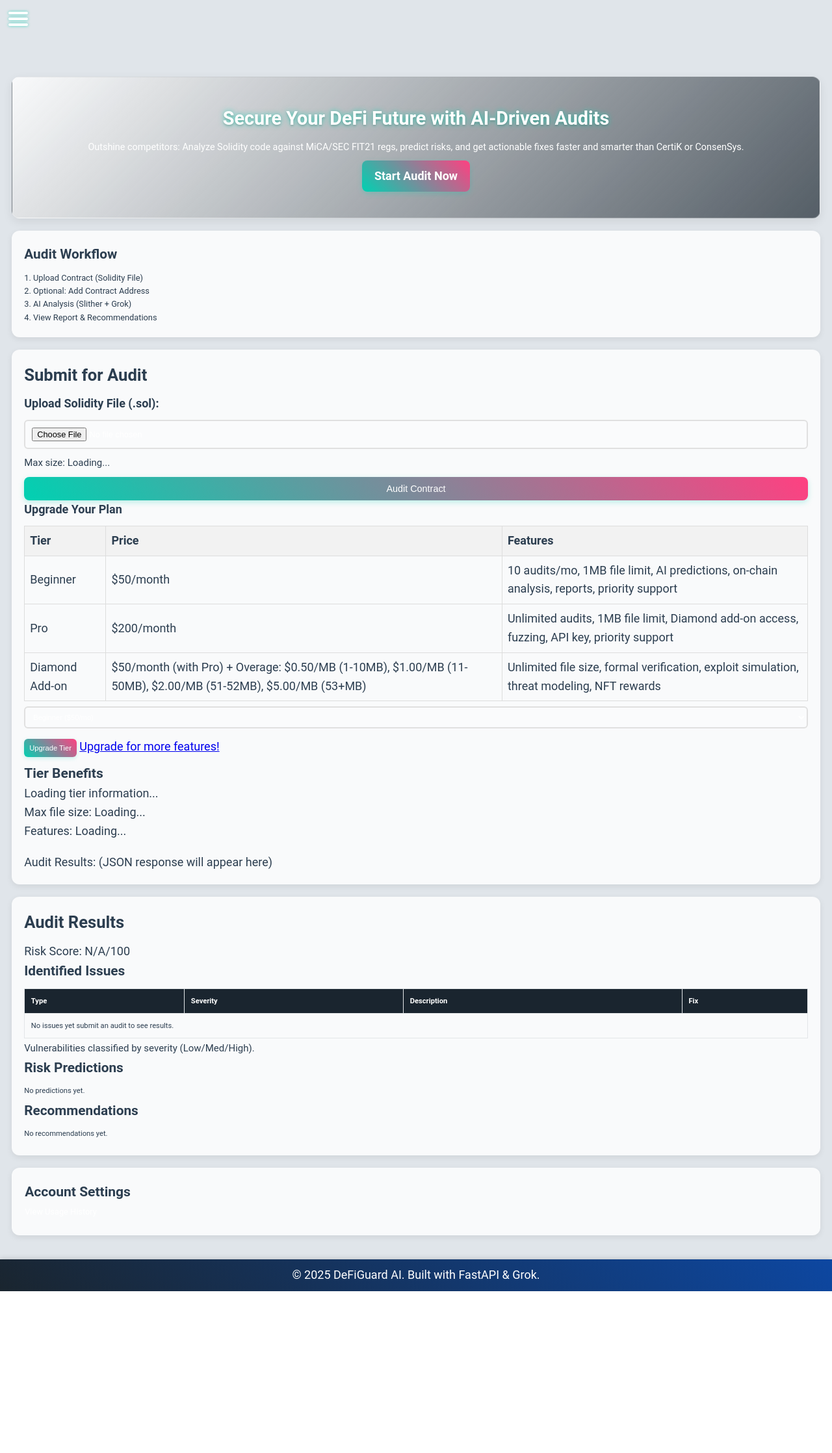
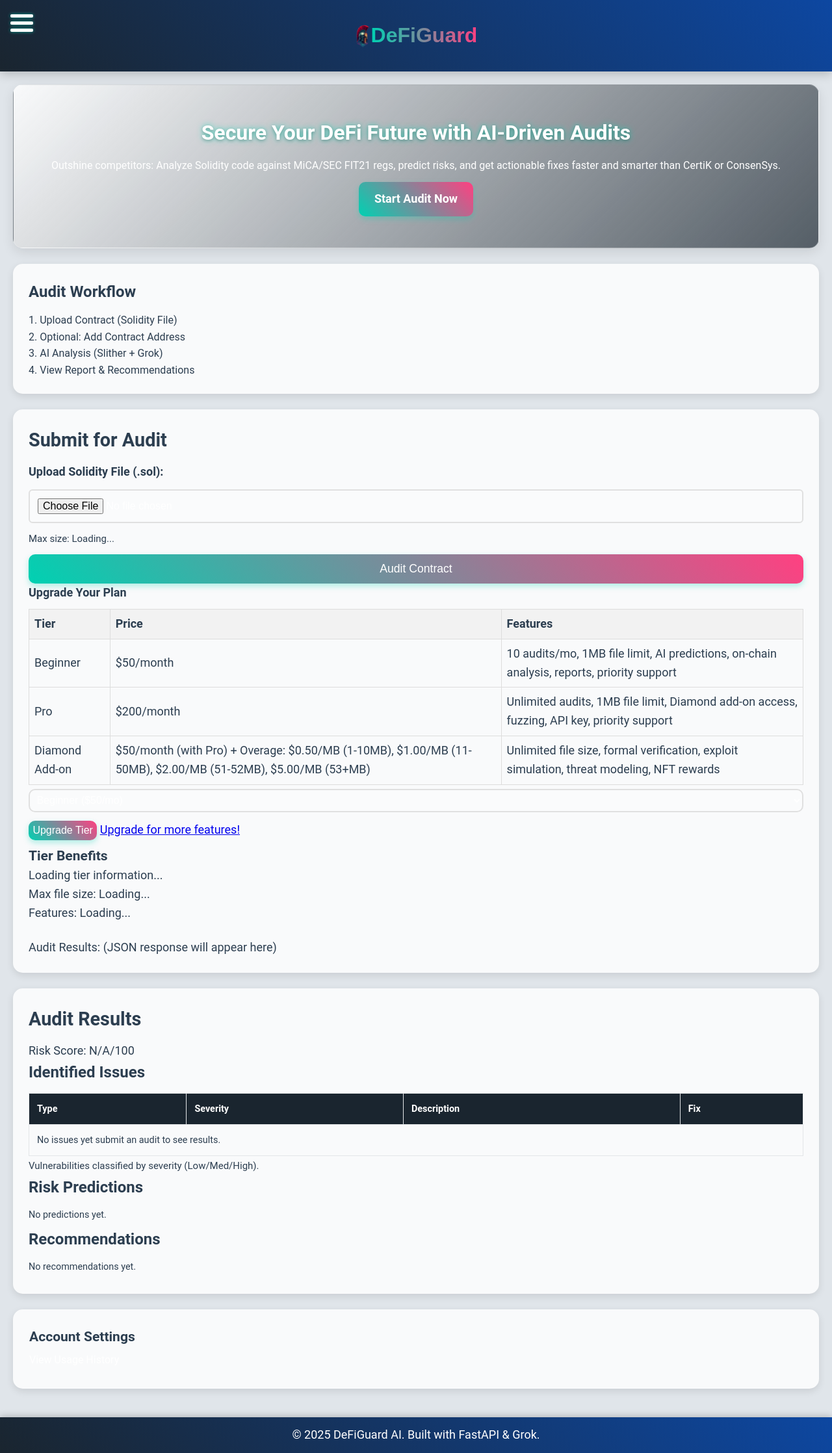
Before and after one commit to JoshontheWebb/defiguard-ai-fresh-private, a FastAPI app: page /ui in a window 1280 px wide. Shown: the whole page at 65% size. Before the commit the page ends 1987 px from the top, so only its background shows below. Run offline with FastAPI, Linux system fonts and the light colour scheme; parts of the project's set-up code (start-up, migrations or seed data) failed here and were passed over.

Commit message:
RESTORED original + FIXED header length & early silky fade (ID 7)

```diff
--- a/static/styles.css
+++ b/static/styles.css
@@ -42,55 +44,52 @@ header {
     top: 0;
     background: var(--gradient);
     color: var(--text-light);
-    padding: 0.5rem 1rem; /* Further reduced padding */
+    padding: 0.75rem 1.5rem; /* FIXED: Shorter padding (was 1.5rem 2rem) */
     text-align: center;
     z-index: 100;
-    box-shadow: 0 2px 10px rgba(0, 0, 0, 0.15); /* Lighter shadow */
-    backdrop-filter: blur(8px); /* Slightly reduced blur */
-    -webkit-backdrop-filter: blur(8px);
+    box-shadow: 0 4px 15px rgba(0, 0, 0, 0.2);
+    backdrop-filter: blur(10px);
+    -webkit-backdrop-filter: blur(10px);
     animation: gradientFlow 10s ease infinite;
+    transition: opacity 0.5s ease; /* Smooth fade transition */
     width: 100%;
     overflow: hidden;
-    height: clamp(60px, 8vw, 100px); /* Shorter, optimized height */
-    transition: opacity 0.3s cubic-bezier(0.4, 0, 0.2, 1); /* Silky smooth transition */
+    height: clamp(70px, 9vw, 110px); /* FIXED: Shorter height (was clamp(120px, 15vw, 180px)) */
 }
 
 @scroll-timeline header-fade {
     source: auto;
-    time-range: 0.6s; /* Shorter duration for quicker fade */
-    start: scroll(20px); /* Start fade earlier at 20px */
-    end: scroll(80px); /* Complete fade by 80px */
+    time-range: 1s;
+    start: scroll(20px); /* FIXED: Early start (was 0px) */
+    end: scroll(70px); /* FIXED: Early end (was 200px) */
 }
 
 @supports (animation-timeline: scroll()) {
     header {
-        animation: fadeOut ease-out both;
-        animation-timeline: header-fade;
-        animation-range: entry 20px end 80px; /* Precise fade range */
+        animation: fadeOut linear both;
+        animation-timeline: scroll();
     }
 
     @keyframes fadeOut {
-        from { opacity: 1; transform: translateY(0); }
-        to { opacity: 0; transform: translateY(-5px); } /* Slight lift for visual cue */
+        from { opacity: 1; }
+        to { opacity: 0; }
     }
 
     @keyframes fadeIn {
-        from { opacity: 0; transform: translateY(-5px); }
-        to { opacity: 1; transform: translateY(0); }
+        from { opacity: 0; }
+        to { opacity: 1; }
     }
 }
 
 @supports not (animation-timeline: scroll()) {
     header {
-        transition: opacity 0.3s cubic-bezier(0.4, 0, 0.2, 1), transform 0.3s cubic-bezier(0.4, 0, 0.2, 1);
+        transition: opacity 0.5s ease;
     }
     header.scrolled {
         opacity: 0;
-        transform: translateY(-5px);
     }
     header.visible {
-        opacity: 1;
-        transform: translateY(0);
+        animation: fadeIn 0.5s ease forwards; /* Fade-in on scroll-up */
     }
 }
 
@@ -104,32 +103,32 @@ header .logo-container {
     display: flex;
     align-items: center;
     justify-content: center;
-    height: 100%;
-    gap: 0;
-    flex-shrink: 0;
-    animation: scaleUp 0.5s ease forwards;
+    height: 100%; /* Fit within header height */
+    gap: 0; /* No spacing between logo and text */
+    flex-shrink: 0; /* Prevent logo distortion */
+    animation: scaleUp 0.5s ease forwards; /* Scale-up on load (ID 8) */
 }
 
 header .logo-container .logo-image {
-    height: 50%; /* Reduced for shorter header */
+    height: 60%; /* Increased to make logo prominent */
     object-fit: contain;
-    margin-right: 0;
+    margin-right: 0; /* Remove any default margin */
 }
 
 header .logo-container .logo-text {
     font-family: 'Bebas Neue', sans-serif;
-    font-size: clamp(16px, 2.5vw, 32px); /* Adjusted for shorter header */
+    font-size: clamp(18px, 2.8vw, 36px); /* Adjusted for better tablet scaling */
     font-weight: 700;
     background: linear-gradient(90deg, var(--accent-teal), var(--accent-pink));
     -webkit-background-clip: text;
     background-clip: text;
-    color: transparent;
-    margin-left: 0;
+    color: transparent; /* Allow gradient to show */
+    margin-left: 0; /* Remove any default margin */
 }
 
 header .logo-container:hover {
     transform: rotateY(20deg) scale(1.05);
-    box-shadow: 0 0 20px var(--glow-teal), 0 0 30px var(--glow-pink);
+    box-shadow: 0 0 25px var(--glow-teal), 0 0 35px var(--glow-pink);
 }
 
 @keyframes scaleUp {
@@ -137,50 +136,51 @@ header .logo-container:hover {
     to { transform: scale(1); }
 }
 
+/* Media queries for full responsiveness */
 @media (max-width: 768px) {
     header {
-        padding: 0.5rem 0.8rem;
+        padding: 1rem 1rem;
     }
 
     header .logo-container .logo-text {
-        font-size: 6vw; /* Adjusted for mobile */
+        font-size: 8vw; /* Adjust for mobile */
     }
 
     header .logo-container .logo-image {
-        height: 50%;
+        height: 60%;
     }
 
     header .logo-container:hover {
         transform: rotateY(15deg) scale(1.03);
-        box-shadow: 0 0 12px var(--glow-teal), 0 0 18px var(--glow-pink);
+        box-shadow: 0 0 15px var(--glow-teal), 0 0 20px var(--glow-pink);
     }
 }
 
 @media (min-width: 769px) and (max-width: 1200px) {
     header {
-        padding: 0.5rem 1rem;
+        padding: 1.5rem 2rem;
     }
 
     header .logo-container .logo-text {
-        font-size: clamp(16px, 5vw, 30px);
+        font-size: clamp(18px, 6vw, 34px); /* Adjust for tablet */
     }
 
     header .logo-container .logo-image {
-        height: 50%;
+        height: 60%;
     }
 }
 
 @media (min-width: 1201px) {
     header {
-        padding: 0.5rem 1rem;
+        padding: 1.5rem 2rem;
     }
 
     header .logo-container .logo-text {
-        font-size: clamp(16px, 2vw, 32px);
+        font-size: clamp(18px, 2.5vw, 36px); /* Adjust for desktop */
     }
 
     header .logo-container .logo-image {
-        height: 50%;
+        height: 60%;
     }
 }
 
@@ -188,11 +188,11 @@ header .logo-container:hover {
     display: block;
     cursor: pointer;
     position: fixed;
-    top: 0.8rem;
-    left: 0.8rem;
+    top: 1rem;
+    left: 1rem;
     z-index: 101;
-    width: clamp(25px, 4vw, 30px);
-    height: clamp(20px, 3.5vw, 25px);
+    width: clamp(30px, 5vw, 35px);
+    height: clamp(25px, 4vw, 30px);
     transition: transform 0.3s ease;
     view-transition-name: hamburger;
     pointer-events: auto;
@@ -200,20 +200,20 @@ header .logo-container:hover {
 
 .hamburger div {
     width: 100%;
-    height: clamp(3px, 0.7vw, 4px);
+    height: clamp(4px, 0.8vw, 5px);
     background-color: var(--text-light);
-    margin: clamp(3px, 0.6vw, 5px) 0;
+    margin: clamp(4px, 0.7vw, 6px) 0;
     transition: all 0.3s ease;
     border-radius: 2px;
-    box-shadow: 0 0 4px var(--glow-teal);
+    box-shadow: 0 0 5px var(--glow-teal);
 }
 
 .hamburger:hover div {
-    box-shadow: 0 0 8px var(--glow-pink);
+    box-shadow: 0 0 10px var(--glow-pink);
 }
 
 .hamburger.open .bar1 {
-    transform: rotate(-45deg) translate(-6px, 6px);
+    transform: rotate(-45deg) translate(-8px, 8px);
 }
 
 .hamburger.open .bar2 {
@@ -280,100 +281,100 @@ header .logo-container:hover {
 }
 
 .tier-info {
-    margin-top: clamp(0.8rem, 1.8vw, 1.2rem);
-    font-size: clamp(0.7rem, 1vw, 0.8rem);
+    margin-top: clamp(1rem, 2vw, 1.5rem);
+    font-size: clamp(0.8rem, 1.2vw, 0.9rem);
     color: var(--text-light);
-    text-shadow: 0 0 4px rgba(255, 255, 255, 0.3);
+    text-shadow: 0 0 5px rgba(255, 255, 255, 0.3);
 }
 
 .main-content {
     margin-left: 0;
-    padding: clamp(12px, 1.8vw, 18px);
+    padding: clamp(15px, 2vw, 20px);
     transition: margin-left 0.3s ease;
 }
 
 .hero {
     text-align: center;
-    padding: clamp(1.5rem, 4vw, 2.5rem);
+    padding: clamp(2rem, 5vw, 3rem);
     background: linear-gradient(135deg, var(--bg-section), var(--overlay-dark));
-    border-radius: 12px;
-    box-shadow: 0 5px 15px rgba(0, 0, 0, 0.08);
-    backdrop-filter: blur(4px);
-    -webkit-backdrop-filter: blur(4px);
+    border-radius: 15px;
+    box-shadow: 0 6px 18px rgba(0, 0, 0, 0.1);
+    backdrop-filter: blur(5px);
+    -webkit-backdrop-filter: blur(5px);
     border: 1px solid var(--glass-border);
 }
 
 .hero h2 {
-    font-size: clamp(1.2rem, 3.5vw, 1.8rem);
+    font-size: clamp(1.5rem, 4vw, 2rem);
     font-weight: 700;
     color: var(--text-light);
-    text-shadow: 0 2px 3px rgba(0, 0, 0, 0.15), 0 0 8px var(--glow-teal);
+    text-shadow: 0 2px 4px rgba(0, 0, 0, 0.2), 0 0 10px var(--glow-teal);
 }
 
 .hero p {
-    font-size: clamp(0.8rem, 1.3vw, 0.9rem);
+    font-size: clamp(0.9rem, 1.5vw, 1rem);
     color: var(--text-light);
-    margin: clamp(0.4rem, 0.9vw, 0.6rem) 0;
+    margin: clamp(0.5rem, 1vw, 0.75rem) 0;
 }
 
 .cta-button {
     display: inline-block;
-    padding: clamp(0.4rem, 1.2vw, 0.6rem) clamp(0.8rem, 2vw, 1.2rem);
+    padding: clamp(0.5rem, 1.5vw, 0.75rem) clamp(1rem, 2.5vw, 1.5rem);
     background: linear-gradient(45deg, var(--accent-teal), var(--accent-pink));
     color: var(--text-light);
     text-decoration: none;
-    border-radius: 8px;
+    border-radius: 10px;
     font-weight: 600;
-    box-shadow: 0 3px 8px rgba(0, 209, 178, 0.25);
+    box-shadow: 0 4px 10px rgba(0, 209, 178, 0.3);
     transition: transform 0.2s ease, box-shadow 0.2s ease;
 }
 
 .cta-button:hover,
 .cta-button:focus-visible {
     transform: translateY(-2px);
-    box-shadow: 0 5px 12px rgba(0, 209, 178, 0.4);
+    box-shadow: 0 6px 15px rgba(0, 209, 178, 0.5);
     outline: 2px solid var(--focus-outline);
     outline-offset: 2px;
 }
 
 .progress-tracker {
-    padding: clamp(0.8rem, 1.6vw, 1.2rem);
+    padding: clamp(1rem, 2vw, 1.5rem);
     background: var(--bg-section);
-    border-radius: 12px;
-    margin: clamp(0.8rem, 1.6vw, 1.2rem) 0;
-    box-shadow: 0 3px 10px rgba(0, 0, 0, 0.08);
+    border-radius: 15px;
+    margin: clamp(1rem, 2vw, 1.5rem) 0;
+    box-shadow: 0 4px 12px rgba(0, 0, 0, 0.1);
 }
 
 .progress-tracker h3 {
-    font-size: clamp(1rem, 1.8vw, 1.3rem);
+    font-size: clamp(1.2rem, 2vw, 1.5rem);
     color: var(--text-dark);
-    margin-bottom: clamp(0.4rem, 0.9vw, 0.6rem);
+    margin-bottom: clamp(0.5rem, 1vw, 0.75rem);
 }
 
 .progress-tracker ol {
     list-style-position: inside;
-    font-size: clamp(0.7rem, 1.1vw, 0.8rem);
+    font-size: clamp(0.9rem, 1.5vw, 1rem);
     color: var(--text-dark);
 }
 
 .audit-section {
-    padding: clamp(0.8rem, 1.6vw, 1.2rem);
+    padding: clamp(1rem, 2vw, 1.5rem);
     background: var(--bg-section);
-    border-radius: 12px;
-    box-shadow: 0 3px 10px rgba(0, 0, 0, 0.08);
-    margin: clamp(0.8rem, 1.6vw, 1.2rem) 0;
+    border-radius: 15px;
+    box-shadow: 0 4px 12px rgba(0, 0, 0, 0.1);
+    margin: clamp(1rem, 2vw, 1.5rem) 0;
 }
 
 .audit-section h2 {
-    font-size: clamp(1.2rem, 2.5vw, 1.6rem);
+    font-size: clamp(1.5rem, 3vw, 1.8rem);
     color: var(--text-dark);
-    margin-bottom: clamp(0.4rem, 0.9vw, 0.6rem);
+    margin-bottom: clamp(0.5rem, 1vw, 0.75rem);
 }
 
 .audit-section form {
     display: flex;
     flex-direction: column;
-    gap: clamp(0.4rem, 0.9vw, 0.6rem);
+    gap: clamp(0.5rem, 1vw, 0.75rem);
 }
 
 .audit-section label {
@@ -383,10 +384,10 @@ header .logo-container:hover {
 
 .audit-section input,
 .audit-section textarea {
-    padding: clamp(8px, 1.2vw, 10px);
+    padding: clamp(10px, 1.5vw, 12px);
     border: 2px solid hsl(0, 0%, 88%);
     border-radius: 6px;
-    font-size: clamp(0.7rem, 1.1vw, 0.8rem);
+    font-size: clamp(0.9rem, 1.5vw, 1rem);
     transition: border-color 0.3s ease, box-shadow 0.3s ease;
     background: var(--glass-bg);
     color: var(--text-light);
@@ -396,25 +397,25 @@ header .logo-container:hover {
 .audit-section textarea:focus {
     border-color: var(--accent-teal);
     outline: none;
-    box-shadow: 0 0 8px rgba(0, 209, 178, 0.4);
+    box-shadow: 0 0 10px rgba(0, 209, 178, 0.5);
 }
 
 .audit-section button {
-    padding: clamp(8px, 1.2vw, 10px);
+    padding: clamp(10px, 1.5vw, 12px);
     background: linear-gradient(45deg, var(--accent-teal), var(--accent-pink));
     color: var(--text-light);
     border: none;
-    border-radius: 8px;
+    border-radius: 10px;
     cursor: pointer;
-    font-size: clamp(0.8rem, 1.2vw, 0.9rem);
-    transition: transform 0.2s ease, box-shadow 0.2s ease;
-    box-shadow: 0 3px 8px rgba(0, 209, 178, 0.25);
+    font-size: clamp(1rem, 1.5vw, 1.1rem);
+    transition: transform 0.2s ease, box-shadow 0.3s ease;
+    box-shadow: 0 4px 10px rgba(0, 209, 178, 0.3);
 }
 
 .audit-section button:hover,
 .audit-section button:focus-visible {
     transform: translateY(-2px);
-    box-shadow: 0 5px 12px rgba(0, 209, 178, 0.4);
+    box-shadow: 0 6px 15px rgba(0, 209, 178, 0.5);
     outline: 2px solid var(--focus-outline);
     outline-offset: 2px;
 }
@@ -444,25 +445,25 @@ header .logo-container:hover {
 }
 
 .results {
-    margin-top: clamp(0.8rem, 1.6vw, 1.2rem);
+    margin-top: clamp(1rem, 2vw, 1.5rem);
 }
 
 .results button {
-    padding: clamp(8px, 1.2vw, 10px);
+    padding: clamp(10px, 1.5vw, 12px);
     background: linear-gradient(45deg, var(--accent-teal), var(--accent-pink));
     color: var(--text-light);
     border: none;
-    border-radius: 8px;
+    border-radius: 10px;
     cursor: pointer;
-    font-size: clamp(0.7rem, 1.1vw, 0.8rem);
-    transition: transform 0.2s ease, box-shadow 0.2s ease;
-    box-shadow: 0 3px 8px rgba(0, 209, 178, 0.25);
+    font-size: clamp(0.9rem, 1.5vw, 1rem);
+    transition: transform 0.2s ease, box-shadow 0.3s ease;
+    box-shadow: 0 4px 10px rgba(0, 209, 178, 0.3);
 }
 
 .results button:hover,
 .results button:focus-visible {
     transform: translateY(-2px);
-    box-shadow: 0 5px 12px rgba(0, 209, 178, 0.4);
+    box-shadow: 0 6px 15px rgba(0, 209, 178, 0.5);
     outline: 2px solid var(--focus-outline);
     outline-offset: 2px;
 }
@@ -474,39 +475,42 @@ header .logo-container:hover {
 }
 
 .results-dashboard {
-    padding: clamp(0.8rem, 1.6vw, 1.2rem);
+    padding: clamp(1rem, 2vw, 1.5rem);
     background: var(--bg-section);
-    border-radius: 12px;
-    box-shadow: 0 3px 10px rgba(0, 0, 0, 0.08);
-    margin: clamp(0.8rem, 1.6vw, 1.2rem) 0;
+    border-radius: 15px;
+    box-shadow: 0 4px 12px rgba(0, 0, 0, 0.1);
+    margin: clamp(1rem, 2vw, 1.5rem) 0;
 }
 
 .results-dashboard h3,
 .results-dashboard h4 {
     color: var(--text-dark);
-    margin-bottom: clamp(0.4rem, 0.9vw, 0.6rem);
+    margin-bottom: clamp(0.5rem, 1vw, 0.75rem);
 }
 
 .results-dashboard h3 {
-    font-size: clamp(1.2rem, 2.5vw, 1.6rem);
+    font-size: clamp(1.5rem, 3vw, 1.8rem);
 }
 
 .results-dashboard h4 {
-    font-size: clamp(1rem, 1.8vw, 1.3rem);
+    font-size: clamp(1.2rem, 2vw, 1.5rem);
 }
 
 .results-dashboard table {
     width: 100%;
+    max-width: 100%; /* Ensure table fits container */
     border-collapse: collapse;
-    margin-top: clamp(0.4rem, 0.9vw, 0.6rem);
+    margin-top: clamp(0.5rem, 1vw, 0.75rem);
+    overflow-x: auto; /* Allow horizontal scroll on small screens */
 }
 
 .results-dashboard th,
 .results-dashboard td {
-    padding: clamp(0.4rem, 0.9vw, 0.6rem);
+    padding: clamp(0.5rem, 1vw, 0.75rem);
     border: 1px solid hsl(210, 10%, 90%);
     text-align: left;
-    font-size: clamp(0.6rem, 0.9vw, 0.7rem);
+    font-size: clamp(0.8rem, 1.2vw, 0.9rem); /* Responsive font size */
+    transition: background-color 0.3s ease;
 }
 
 .results-dashboard th {
@@ -525,20 +529,20 @@ header .logo-container:hover {
 
 .results-dashboard ul {
     list-style: none;
-    margin-top: clamp(0.4rem, 0.9vw, 0.6rem);
+    margin-top: clamp(0.5rem, 1vw, 0.75rem);
 }
 
 .results-dashboard li {
-    margin: clamp(0.2rem, 0.4vw, 0.3rem) 0;
-    font-size: clamp(0.6rem, 0.9vw, 0.7rem);
+    margin: clamp(0.3rem, 0.5vw, 0.5rem) 0;
+    font-size: clamp(0.8rem, 1.2vw, 0.9rem);
 }
 
 #settings {
-    padding: clamp(0.8rem, 1.6vw, 1.2rem);
+    padding: clamp(1rem, 2vw, 1.5rem);
     background: var(--bg-section);
-    border-radius: 12px;
-    box-shadow: 0 3px 10px rgba(0, 0, 0, 0.08);
-    margin: clamp(0.8rem, 1.6vw, 1.2rem) 0;
+    border-radius: 15px;
+    box-shadow: 0 4px 12px rgba(0, 0, 0, 0.1);
+    margin: clamp(1rem, 2vw, 1.5rem) 0;
     border: 1px solid var(--glass-border);
 }
 
@@ -547,10 +551,10 @@ header .logo-container:hover {
 }
 
 #settings li {
-    margin: clamp(0.2rem, 0.4vw, 0.3rem) 0;
-    font-size: clamp(0.7rem, 1.1vw, 0.8rem);
+    margin: clamp(0.3rem, 0.5vw, 0.5rem) 0;
+    font-size: clamp(0.9rem, 1.5vw, 1rem);
     color: var(--text-light);
-    text-shadow: 0 0 3px rgba(255, 255, 255, 0.2);
+    text-shadow: 0 0 5px rgba(255, 255, 255, 0.3);
 }
 
 #settings a {
@@ -567,12 +571,12 @@ header .logo-container:hover {
 
 footer {
     text-align: center;
-    padding: clamp(0.4rem, 0.8vw, 0.8rem);
+    padding: clamp(0.5rem, 1vw, 1rem);
     background: var(--gradient);
     color: var(--text-light);
-    box-shadow: 0 -1px 8px rgba(0, 0, 0, 0.15);
-    backdrop-filter: blur(6px);
-    -webkit-backdrop-filter: blur(6px);
+    box-shadow: 0 -2px 10px rgba(0, 0, 0, 0.2);
+    backdrop-filter: blur(10px);
+    -webkit-backdrop-filter: blur(10px);
 }
 
 footer a {
@@ -589,10 +593,10 @@ footer a:focus-visible {
 
 .upgrade-prompt select,
 .upgrade-prompt button {
-    padding: clamp(0.3rem, 0.7vw, 0.5rem);
-    margin: clamp(0.3rem, 0.7vw, 0.5rem) 0;
-    border-radius: 6px;
-    font-size: clamp(0.6rem, 0.9vw, 0.7rem);
+    padding: clamp(0.3rem, 0.5vw, 0.5rem);
+    margin: clamp(0.3rem, 0.5vw, 0.5rem) 0;
+    border-radius: 10px;
+    font-size: clamp(0.9rem, 1.5vw, 1rem);
     border: 2px solid hsl(0, 0%, 88%);
     background: var(--glass-bg);
     transition: border-color 0.3s ease, box-shadow 0.3s ease;
@@ -616,75 +620,75 @@ footer a:focus-visible {
     border: none;
     cursor: pointer;
     transition: transform 0.2s ease, box-shadow 0.2s ease;
-    box-shadow: 0 2px 6px rgba(0, 209, 178, 0.2);
+    box-shadow: 0 4px 10px rgba(0, 209, 178, 0.3);
 }
 
 .upgrade-prompt button:hover {
     transform: translateY(-2px);
-    box-shadow: 0 4px 10px rgba(0, 209, 178, 0.35);
+    box-shadow: 0 6px 15px rgba(0, 209, 178, 0.5);
 }
 
 .logout-button {
     color: var(--text-light);
     text-decoration: none;
-    padding: clamp(8px, 1.2vw, 10px);
+    padding: clamp(10px, 1.5vw, 12px);
     display: block;
-    border-radius: 6px;
+    border-radius: 10px;
     background: var(--error);
     cursor: pointer;
     transition: transform 0.2s ease, box-shadow 0.2s ease;
-    box-shadow: 0 2px 6px rgba(239, 68, 68, 0.2);
+    box-shadow: 0 4px 10px rgba(239, 68, 68, 0.3);
 }
 
 .logout-button:hover,
 .logout-button:focus-visible {
     transform: translateY(-2px);
     background-color: #c53050;
-    box-shadow: 0 4px 10px rgba(239, 68, 68, 0.35);
+    box-shadow: 0 6px 15px rgba(239, 68, 68, 0.5);
     outline: 2px solid var(--focus-outline);
     outline-offset: 2px;
 }
 
 .facet-loading {
     text-align: center;
-    margin: clamp(6px, 1vw, 10px) 0;
+    margin: clamp(10px, 1.5vw, 15px) 0;
 }
 
 .facet-loading .spinner {
-    border: 3px solid hsl(0, 0%, 95%);
-    border-top: 3px solid var(--accent-teal);
+    border: 5px solid hsl(0, 0%, 95%);
+    border-top: 5px solid var(--accent-teal);
     border-radius: 50%;
-    width: clamp(18px, 2.2vw, 22px);
-    height: clamp(18px, 2.2vw, 22px);
+    width: clamp(25px, 3vw, 30px);
+    height: clamp(25px, 3vw, 30px);
     animation: spin 1s linear infinite;
-    margin: clamp(6px, 1vw, 10px) auto;
+    margin: clamp(10px, 1.5vw, 15px) auto;
 }
 
 #facet-preview {
-    margin-top: clamp(12px, 1.8vw, 18px);
-    padding: clamp(8px, 1.2vw, 12px);
+    margin-top: clamp(15px, 2vw, 20px);
+    padding: clamp(10px, 1.5vw, 15px);
     background: linear-gradient(135deg, var(--bg-section), var(--overlay-dark));
-    border-radius: 10px;
-    box-shadow: 0 4px 12px rgba(0, 0, 0, 0.06);
-    backdrop-filter: blur(3px);
-    -webkit-backdrop-filter: blur(3px);
+    border-radius: 15px;
+    box-shadow: 0 6px 18px rgba(0, 0, 0, 0.1);
+    backdrop-filter: blur(5px);
+    -webkit-backdrop-filter: blur(5px);
     border: 1px solid var(--glass-border);
 }
 
 #facet-preview .table {
     width: 100%;
-    max-width: 100%;
+    max-width: 100%; /* Ensure table fits container */
     border-collapse: collapse;
-    margin-top: clamp(0.3rem, 0.7vw, 0.5rem);
-    overflow-x: auto;
+    margin-top: clamp(0.5rem, 1vw, 1rem);
+    overflow-x: auto; /* Allow horizontal scroll on small screens */
 }
 
 #facet-preview th,
 #facet-preview td {
-    padding: clamp(0.3rem, 0.7vw, 0.5rem);
+    padding: clamp(0.5rem, 1vw, 0.75rem);
     border: 1px solid hsl(210, 10%, 90%);
     text-align: left;
-    font-size: clamp(0.5rem, 0.8vw, 0.6rem);
+    font-size: clamp(0.7rem, 1vw, 0.85rem); /* Responsive font size */
     transition: background-color 0.3s ease;
 }
 
```
Also changed, not shown: other parts of static/styles.css (+105 -16 lines).
